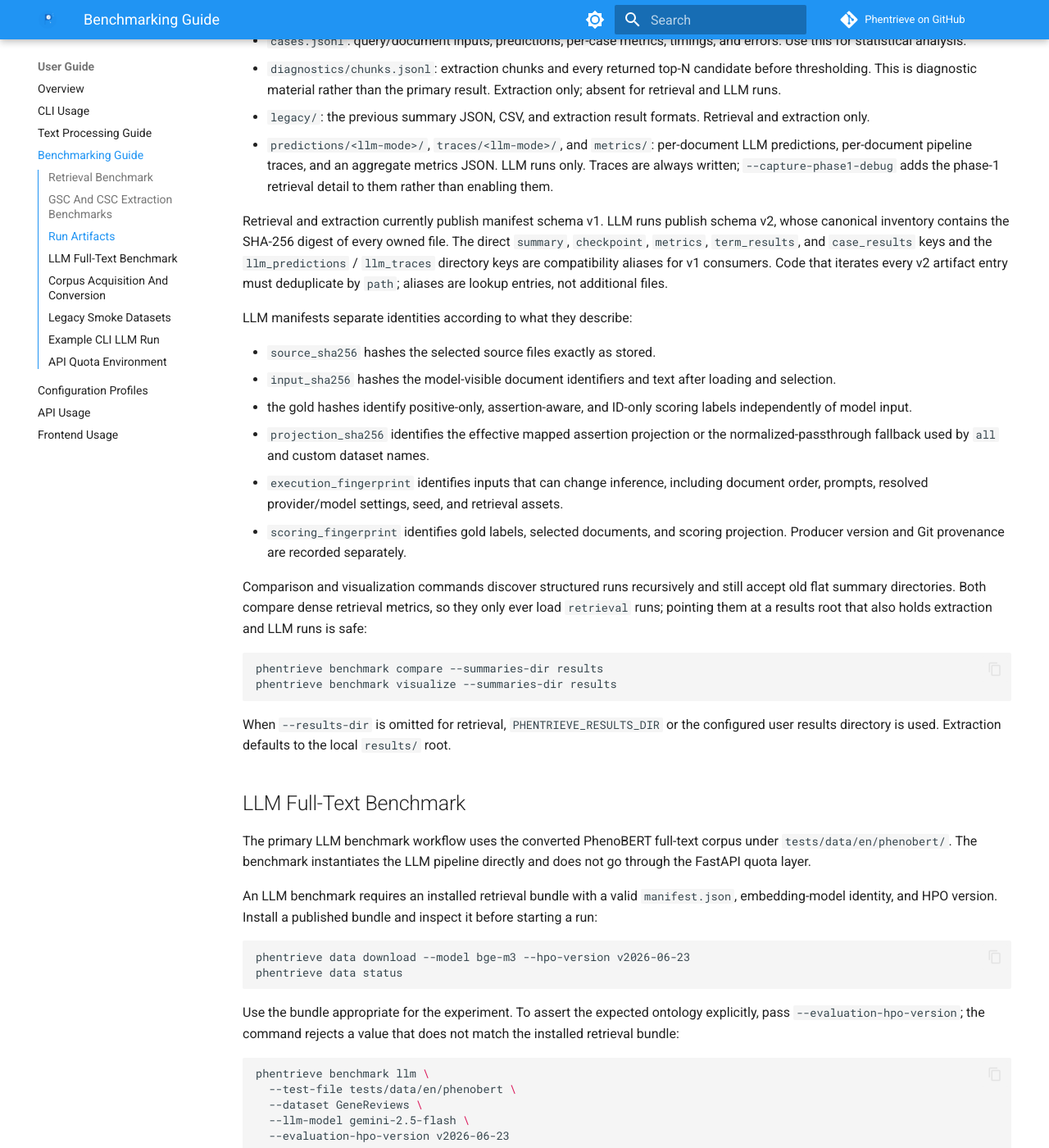
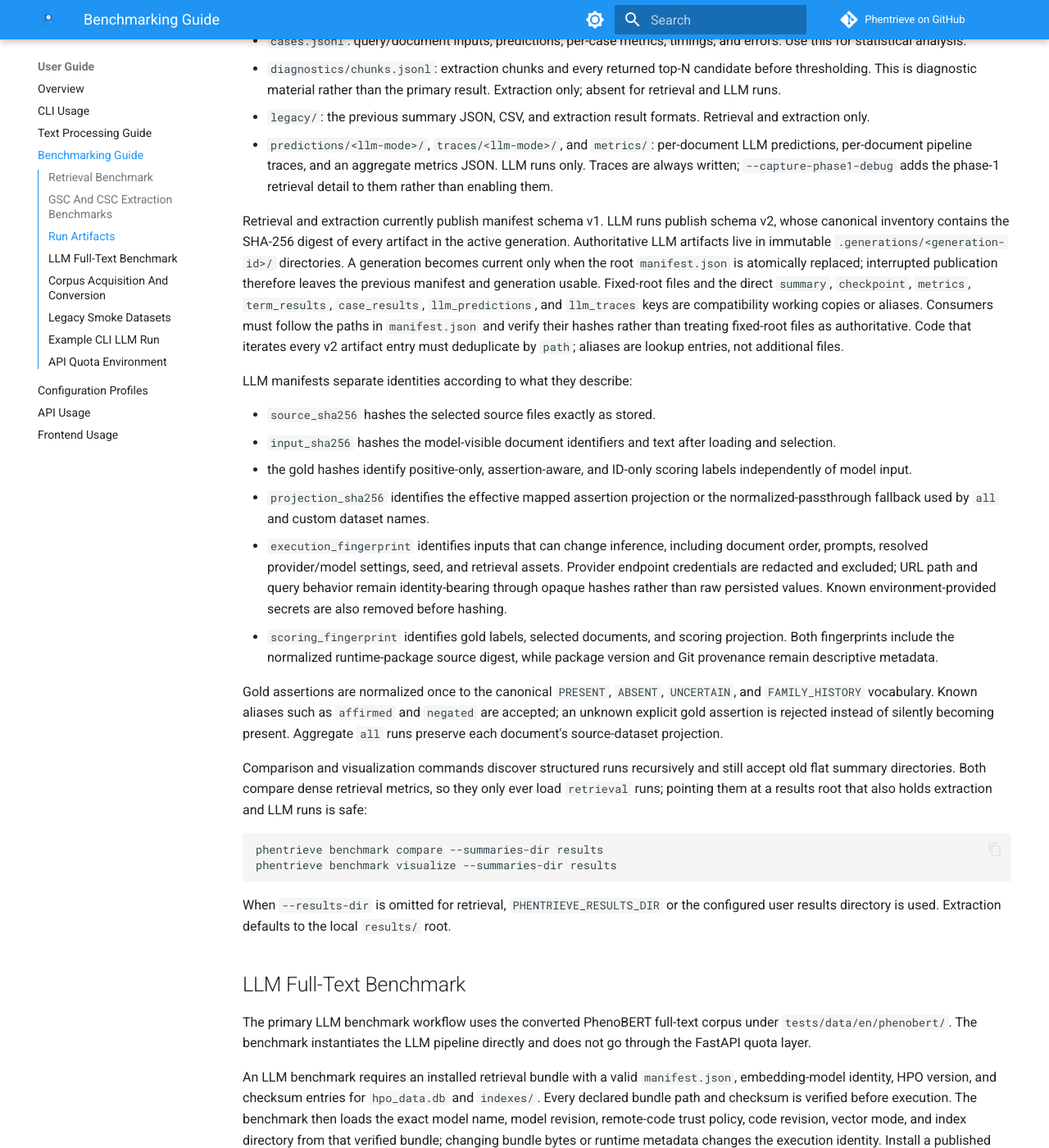
Before and after one commit to berntpopp/phentrieve, an MkDocs documentation site: the page built from docs/user-guide/benchmarking-guide.md, in a window 1280 px wide and 1400 px high, scrolled down 1706 px. Shown: the whole window at 82% size. Built offline with MkDocs 1.6.1 and Material for MkDocs 9.7.7, drawn with Linux system fonts in a browser that asks for light colours; comment, search, counter and statistics services are not loaded; some of the changed text lies outside the part shown.

Commit message:
docs: complete benchmark identity review remediation

````diff
--- a/docs/user-guide/benchmarking-guide.md
+++ b/docs/user-guide/benchmarking-guide.md
@@ -97,12 +97,17 @@ The important files are:
   phase-1 retrieval detail to them rather than enabling them.
 
 Retrieval and extraction currently publish manifest schema v1. LLM runs publish
-schema v2, whose canonical inventory contains the SHA-256 digest of every owned
-file. The direct `summary`, `checkpoint`, `metrics`, `term_results`, and
-`case_results` keys and the `llm_predictions` / `llm_traces` directory keys are
-compatibility aliases for v1 consumers. Code that iterates every v2 artifact
-entry must deduplicate by `path`; aliases are lookup entries, not additional
-files.
+schema v2, whose canonical inventory contains the SHA-256 digest of every
+artifact in the active generation. Authoritative LLM artifacts live in immutable
+`.generations/<generation-id>/` directories. A generation becomes current only
+when the root `manifest.json` is atomically replaced; interrupted publication
+therefore leaves the previous manifest and generation usable. Fixed-root files
+and the direct `summary`, `checkpoint`, `metrics`, `term_results`,
+`case_results`, `llm_predictions`, and `llm_traces` keys are compatibility
+working copies or aliases. Consumers must follow the paths in `manifest.json`
+and verify their hashes rather than treating fixed-root files as authoritative.
+Code that iterates every v2 artifact entry must deduplicate by `path`; aliases
+are lookup entries, not additional files.
 
 LLM manifests separate identities according to what they describe:
 
@@ -115,9 +120,19 @@ LLM manifests separate identities according to what they describe:
   the normalized-passthrough fallback used by `all` and custom dataset names.
 - `execution_fingerprint` identifies inputs that can change inference, including
   document order, prompts, resolved provider/model settings, seed, and retrieval
-  assets.
+  assets. Provider endpoint credentials are redacted and excluded; URL path and
+  query behavior remain identity-bearing through opaque hashes rather than raw
+  persisted values. Known environment-provided secrets are also removed before
+  hashing.
 - `scoring_fingerprint` identifies gold labels, selected documents, and scoring
-  projection. Producer version and Git provenance are recorded separately.
+  projection. Both fingerprints include the normalized runtime-package source
+  digest, while package version and Git provenance remain descriptive metadata.
+
+Gold assertions are normalized once to the canonical `PRESENT`, `ABSENT`,
+`UNCERTAIN`, and `FAMILY_HISTORY` vocabulary. Known aliases such as `affirmed`
+and `negated` are accepted; an unknown explicit gold assertion is rejected
+instead of silently becoming present. Aggregate `all` runs preserve each
+document's source-dataset projection.
 
 Comparison and visualization commands discover structured runs recursively and
 still accept old flat summary directories. Both compare dense retrieval metrics,
@@ -140,8 +155,13 @@ corpus under `tests/data/en/phenobert/`. The benchmark instantiates the LLM
 pipeline directly and does not go through the FastAPI quota layer.
 
 An LLM benchmark requires an installed retrieval bundle with a valid
-`manifest.json`, embedding-model identity, and HPO version. Install a published
-bundle and inspect it before starting a run:
+`manifest.json`, embedding-model identity, HPO version, and checksum entries for
+`hpo_data.db` and `indexes/`. Every declared bundle path and checksum is verified
+before execution. The benchmark then loads the exact model name, model revision,
+remote-code trust policy, code revision, vector mode, and index directory from
+that verified bundle; changing bundle bytes or runtime metadata changes the
+execution identity. Install a published bundle and inspect it before starting a
+run:
 
 ```bash
 phentrieve data download --model bge-m3 --hpo-version v2026-06-23
@@ -182,8 +202,17 @@ configuration. Validation happens before existing artifacts are cleared. A
 pre-v2 or otherwise incompatible checkpoint is rejected without modifying the
 run; choose a new `--run-id` or deliberately remove the old run directory to
 start fresh. Missing and non-object checkpoints are also rejected for an
-existing run. Resume additionally requires matching producer version/commit
+existing run. Resume additionally requires the same normalized runtime-package
+source digest; package version, Git commit, and dirty state are descriptive
 provenance. `--output-dir` (default `results`) sets the result root.
+Only one process may publish a given explicit `--run-id` at a time; concurrent
+writers must use distinct run IDs.
+
+Provider base URLs must be absolute HTTP(S) endpoints. Fragments are rejected;
+userinfo, raw paths, and raw query values are never persisted. Sensitive query
+keys are explicitly redacted, while other path/query behavior is represented by
+opaque SHA-256 values. Provider failures are stored as stable public error
+codes/messages, while raw exception details remain log-only.
 
 Provider seeds are best-effort because support depends on the selected provider
 and model. When supplied through `--llm-seed`, the resolved seed is included in
````
Also changed, not shown: .planning/README.md (+4 -3 lines), .planning/completed/2026-07-20-benchmark-identity-review-remediation-plan.md (renamed from .planning/active/2026-07-20-benchmark-identity-review-remediation-plan.md, +82 -47 lines), .planning/specs/2026-07-20-benchmark-resume-integrity-design.md (+10 -9 lines), CHANGELOG.md (+16 -2 lines).
